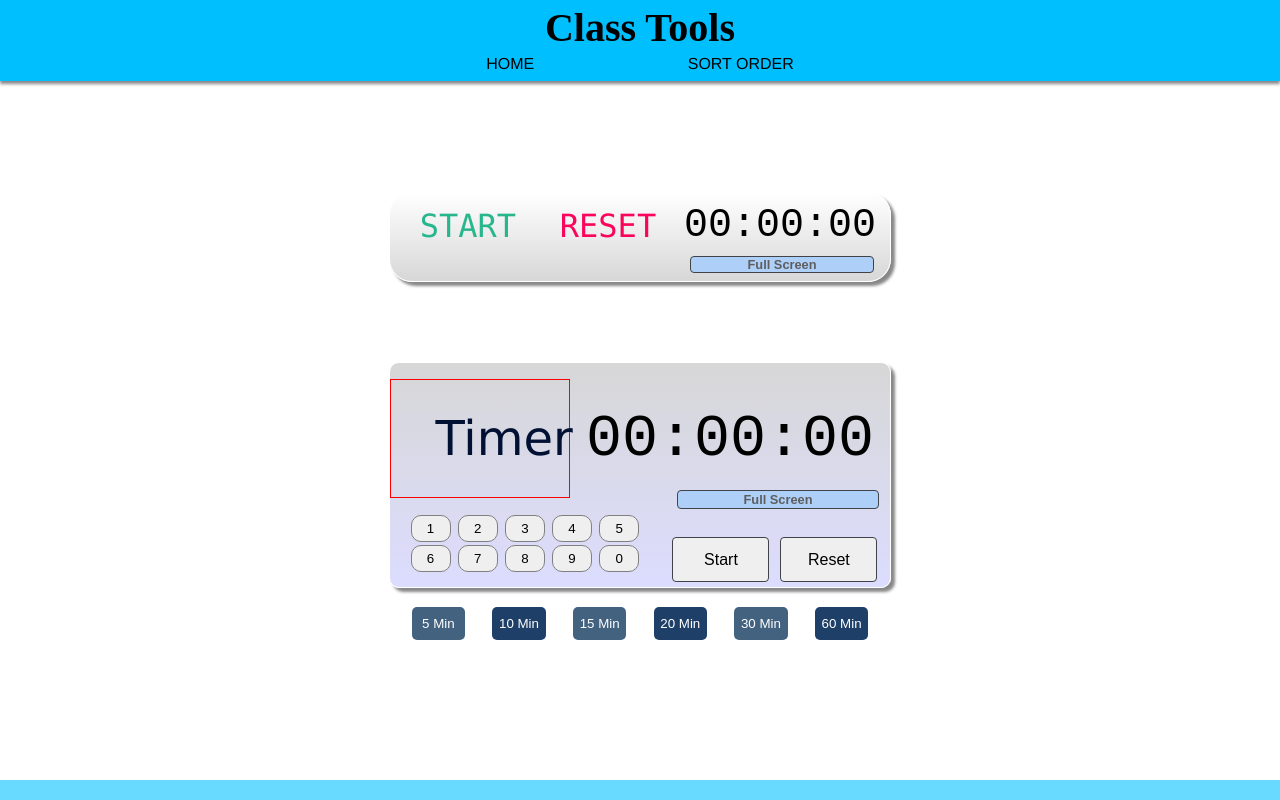
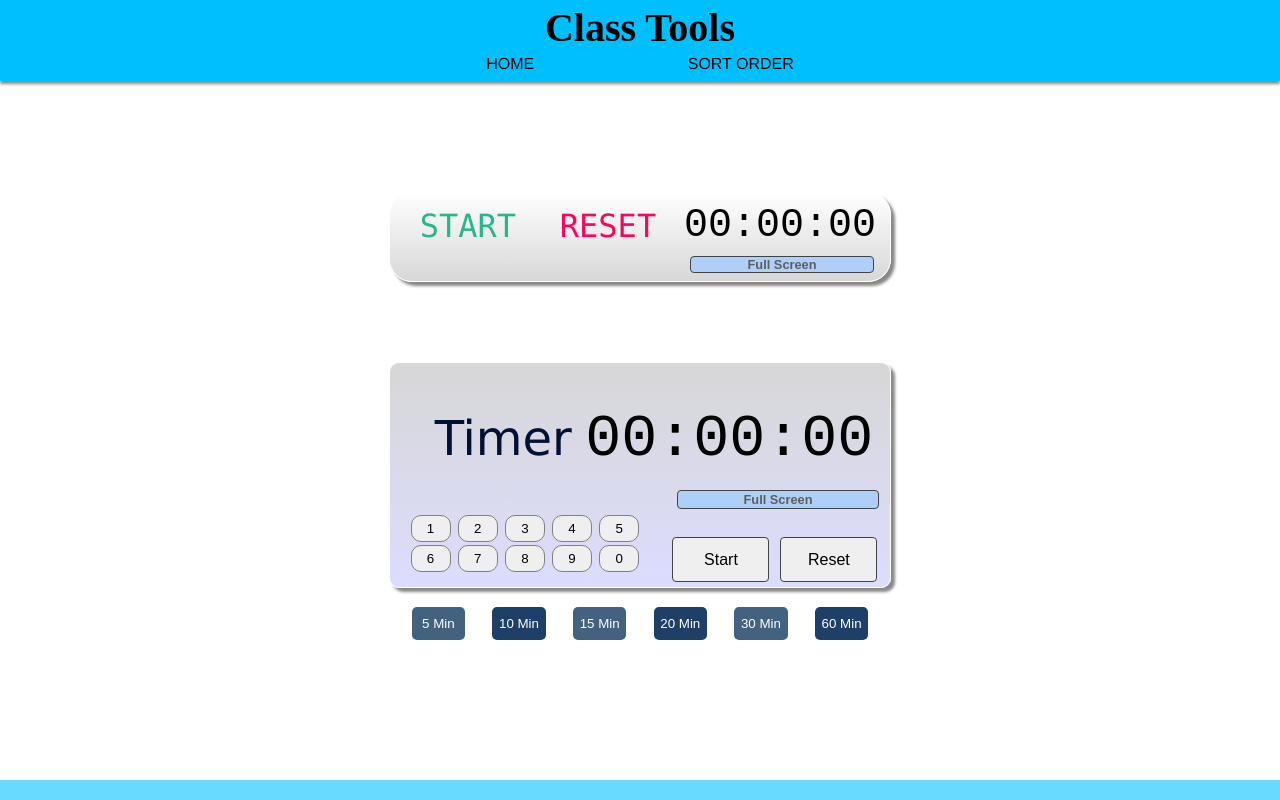
Before and after one commit to rollinglex/class_tools, a plain HTML site: page index.html in a window 1280 px wide. Shown: the top 800 px of the page. Drawn offline with nearby package versions, Linux system fonts and the light colour scheme.

Commit message:
minor css border fix

```diff
--- a/styles.css
+++ b/styles.css
@@ -193,7 +193,7 @@ timerPreset {
 }
 
 #timerTleft{
-  border: 1px red solid;
+  bborder: 1px red solid;
   flex:1;
   align-items: center;
   display:flex;
```
